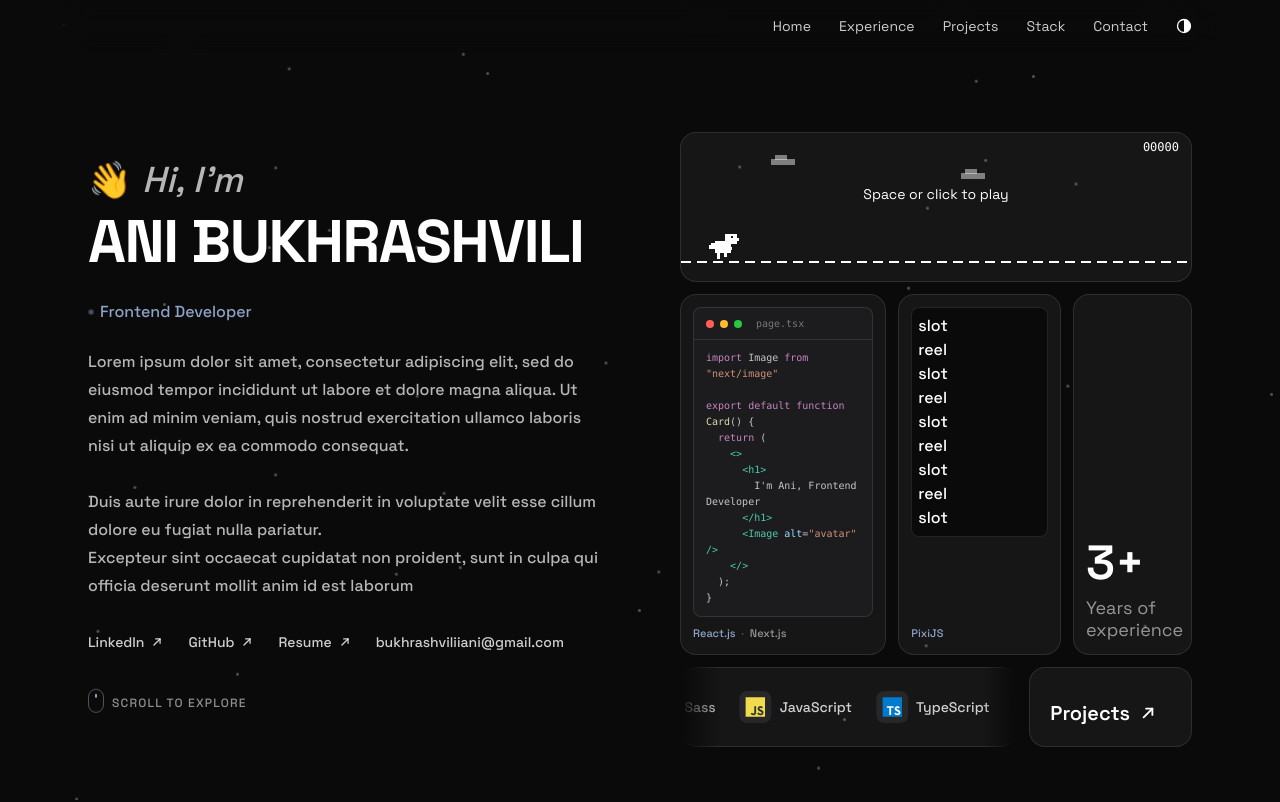
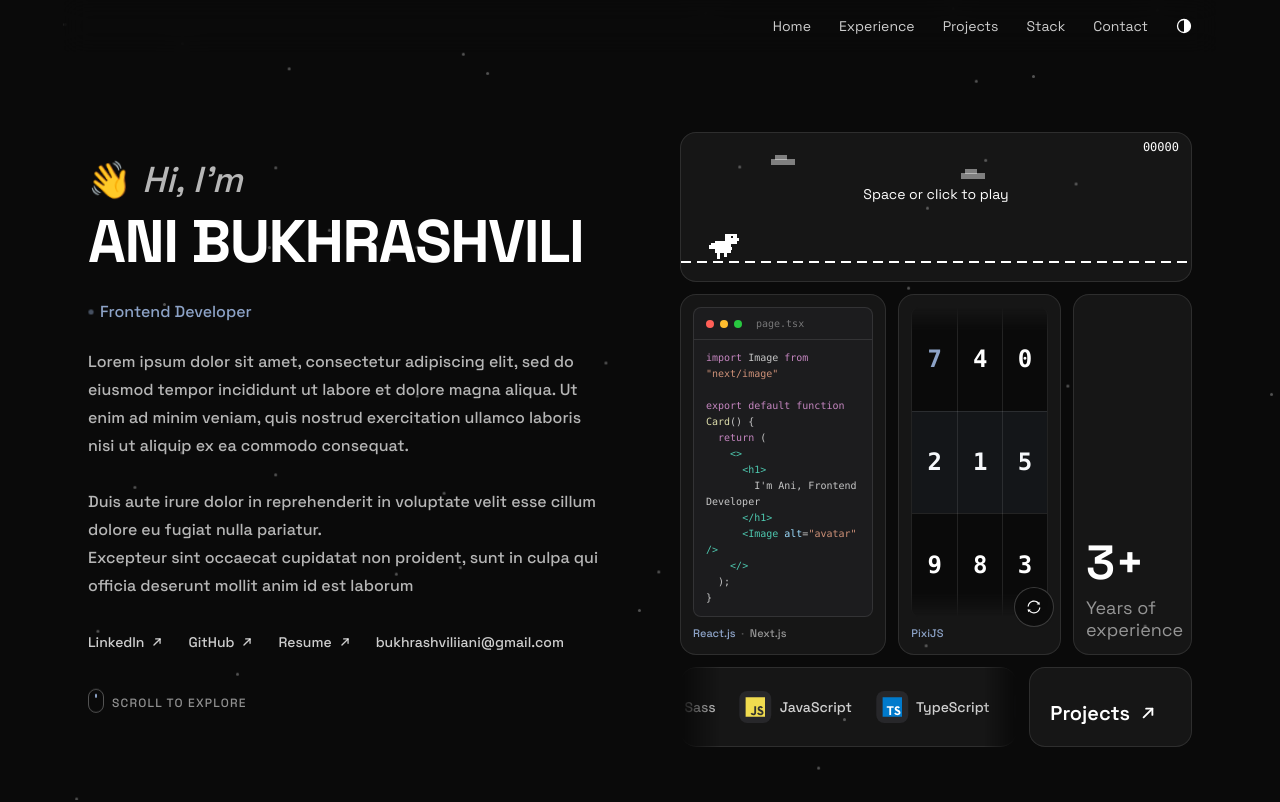
Before and after one commit to AniBukhrashvili/portfolio, a React (Create React App) app: page / in a window 1280 px wide. Shown: the top 802 px of the page. Built offline with nearby package versions, Linux system fonts and the light colour scheme; the HTML template or start-up script is replaced by a standard one.

Commit message:
add: slot component

```diff
--- /dev/null
+++ b/src/assets/svgs/SpinIcon.js
@@ -0,0 +1,14 @@
+function SpinIcon({ className = "h-3.5 w-3.5" }) {
+  return (
+    <svg
+      viewBox="0 0 30 30"
+      aria-hidden="true"
+      className={className}
+      fill="currentColor"
+    >
+      <path d="M 15 3 C 8.9134751 3 3.87999 7.5533546 3.1132812 13.439453 A 1.0001 1.0001 0 1 0 5.0957031 13.697266 C 5.7349943 8.7893639 9.9085249 5 15 5 C 17.766872 5 20.250574 6.1285473 22.058594 7.9414062 L 20 10 L 26 11 L 25 5 L 23.470703 6.5292969 C 21.300701 4.3575454 18.309289 3 15 3 z M 25.912109 15.417969 A 1.0001 1.0001 0 0 0 24.904297 16.302734 C 24.265006 21.210636 20.091475 25 15 25 C 11.977904 25 9.2987537 23.65024 7.4648438 21.535156 L 9 20 L 3 19 L 4 25 L 6.0488281 22.951172 C 8.2452659 25.422716 11.436061 27 15 27 C 21.086525 27 26.12001 22.446646 26.886719 16.560547 A 1.0001 1.0001 0 0 0 25.912109 15.417969 z" />
+    </svg>
+  );
+}
+
+export default SpinIcon;
--- a/src/components/Hero.js
+++ b/src/components/Hero.js
@@ -15,6 +15,7 @@ import typescript from "../assets/stack/typescript.svg";
 import ArrowUpRight from "../assets/svgs/ArrowUpRight";
 import CodeEditor from "./CodeEditor";
 import DinoGame from "./DinoGame";
+import SlotCard from "./SlotCard";
 
 const links = [
   {
@@ -77,23 +78,6 @@ function StackMarquee() {
           </div>
         ))}
       </div>
-    </div>
-  );
-}
-
-// TODO: Add slot card
-function SlotCard() {
-  return (
-    <div className="flex h-full flex-col justify-between rounded-2xl border border-ink/10 bg-ink/5 p-3">
-      <div className="grid grid-cols-3 gap-1 rounded-lg border border-ink/10 bg-page p-1.5">
-        {/* {reels.map((reel) => (
-          <SlotReel key={reel.duration} duration={reel.duration} delay={reel.delay} />
-        ))} */}
-        slot reel slot reel slot reel slot reel slot
-      </div>
-      <p className="mt-2 text-[11px] font-medium text-ink/55">
-        <span className="text-accent">PixiJS</span>
-      </p>
     </div>
   );
 }
--- /dev/null
+++ b/src/components/SlotCard.js
@@ -0,0 +1,98 @@
+import { useEffect, useRef, useState } from "react";
+import SpinIcon from "../assets/svgs/SpinIcon";
+
+const slotDigits = ["7", "2", "9", "4", "1", "8", "0", "5", "3", "6"];
+const slotLoop = 4;
+const spinDuration = 3000;
+
+const slotStrip = Array.from({ length: slotDigits.length * slotLoop }, (_, index) => {
+  const start = index % slotDigits.length;
+  return [0, 3, 6].map(
+    (shift) => slotDigits[(start + shift) % slotDigits.length],
+  );
+});
+
+function SlotCard() {
+  const [offset, setOffset] = useState(0);
+  const [motion, setMotion] = useState(false);
+  const [spinning, setSpinning] = useState(false);
+  const timer = useRef(0);
+
+  useEffect(() => () => window.clearTimeout(timer.current), []);
+
+  const spin = () => {
+    if (spinning) return;
+
+    const next = offset + 6 + Math.floor(Math.random() * 3);
+    const reduced = window.matchMedia("(prefers-reduced-motion: reduce)").matches;
+
+    if (reduced) {
+      setOffset(next % slotDigits.length);
+      return;
+    }
+
+    setSpinning(true);
+    setMotion(true);
+    setOffset(next);
+    window.clearTimeout(timer.current);
+    timer.current = window.setTimeout(() => {
+      setMotion(false);
+      setOffset(next % slotDigits.length);
+      setSpinning(false);
+    }, spinDuration + 60);
+  };
+
+  return (
+    <div className="flex h-full flex-col justify-between rounded-2xl border border-ink/10 bg-ink/5 p-3">
+      <div className="relative min-h-[10.5rem] flex-1">
+        <div className="slot-window relative h-full overflow-hidden rounded-lg border border-ink/10 bg-page [mask-image:linear-gradient(to_bottom,transparent,black_8%,black_92%,transparent)]">
+        <div
+          className="slot-row-strip"
+          style={{
+            transform: `translateY(calc(${-offset} * 100cqh / 3))`,
+            transition: motion
+              ? `transform ${spinDuration}ms cubic-bezier(0.08, 0.72, 0.12, 1)`
+              : "none",
+          }}
+          aria-hidden="true"
+        >
+          {slotStrip.map((group, index) => (
+            <div
+              key={index}
+              className="slot-row-line grid grid-cols-3 divide-x divide-ink/10"
+            >
+              {group.map((digit, cell) => (
+                <span
+                  key={cell}
+                  className={`flex items-center justify-center font-mono text-2xl font-semibold tabular-nums ${
+                    digit === "7" ? "text-accent" : "text-ink"
+                  }`}
+                >
+                  {digit}
+                </span>
+              ))}
+            </div>
+          ))}
+        </div>
+          <div className="pointer-events-none absolute inset-x-0 top-1/3 h-px bg-ink/10" />
+          <div className="pointer-events-none absolute inset-x-0 top-2/3 h-px bg-ink/10" />
+          <div className="pointer-events-none absolute inset-x-0 top-1/3 h-1/3 bg-accent/[0.08]" />
+        </div>
+        <button
+          type="button"
+          onClick={spin}
+          disabled={spinning}
+          aria-label="Spin"
+          className="absolute -bottom-2.5 -right-1.5 z-10 flex h-10 w-10 items-center justify-center rounded-full border border-ink/20 bg-page/90 text-ink shadow-sm backdrop-blur-sm transition-colors hover:border-accent/50 hover:text-accent disabled:opacity-40"
+        >
+          <SpinIcon className={`h-4 w-4 ${spinning ? "animate-spin" : ""}`} />
+        </button>
+      </div>
+      <p className="mt-2 text-[11px] font-medium text-ink/55">
+        <span className="text-accent">PixiJS</span>
+      </p>
+    </div>
+  );
+}
+
+export default SlotCard;
--- a/src/index.css
+++ b/src/index.css
@@ -150,6 +150,20 @@ html[data-theme="light"] {
   animation: logo-marquee 20s linear infinite;
 }
 
+.slot-window {
+  container-type: size;
+}
+
+.slot-row-strip {
+  display: flex;
+  flex-direction: column;
+}
+
+.slot-row-line {
+  height: calc(100cqh / 3);
+  flex: 0 0 calc(100cqh / 3);
+}
+
 .group:hover .logo-marquee {
   animation-play-state: paused;
 }
```
